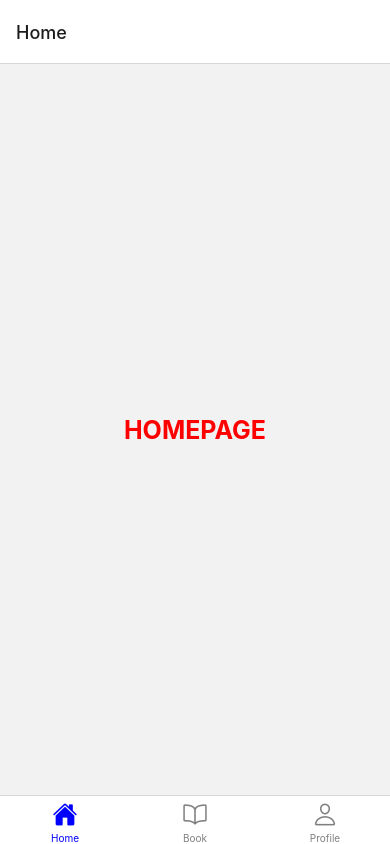
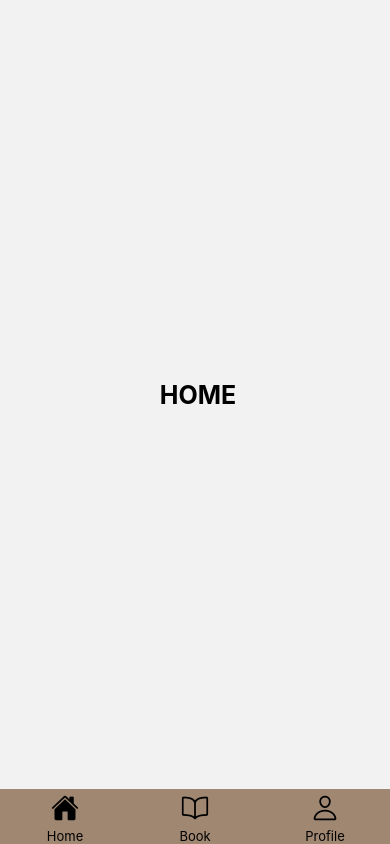
Before and after one commit to joaovarela14/SharedShelves, a React Native app: screen / in a window 390 px wide. Built offline with nearby package versions, Linux system fonts and the light colour scheme.

Commit message:
nav bar changes

```diff
--- a/App.js
+++ b/App.js
@@ -1,5 +1,6 @@
 import * as React from 'react';
 import MainContainer from './navigation/MainContainer';
+import { NavigationContainer } from '@react-navigation/native';
 import { StatusBar } from 'expo-status-bar';
 import { Button, StyleSheet, Text, View } from 'react-native';
 import { Linking } from 'react-native';
@@ -12,42 +13,6 @@ export default function App() {
   return (
    <MainContainer />
 
-    /*<View style={styles.container}>
-      <Text style={styles.title}>SharedShelves</Text>
-      <Text style={{ color: 'green' }}>Welcome to SharedShelves! </Text>
-      <Button color={'lightgreen'} title="Login" onPress={() => openURL('https://www.bertrand.pt/')} />
-      <Text style={{ color: 'blue' }}>Don't have an account? Register now! </Text>
-      <Button color={'lightblue'} title="Register" onPress={() => useNavigation.navigate('Pagina2.js')} />
 
 
-      <StatusBar style="auto" />
-    </View>*/
-  );
-}
-
-
-const openURL = (url) => {
-  // Use Linking to open the URL in the device's default browser
-  Linking.openURL(url)
-    .then(() => console.log('URL opened successfully'))
-    .catch((err) => console.error('An error occurred: ', err));
-};
-
-
-const styles = StyleSheet.create({
-  container: {
-    flex: 1,
-    backgroundColor: '#fff',
-    alignItems: 'center',
-    justifyContent: 'center'
-  },
-  title: {
-    fontSize: 25,
-    fontWeight: 'bold',
-    color: 'darkgreen',
-    alignItems: 'flex-start',
-    justifyContent: 'flex-start'
-
-  }
-
-});
+)};
--- a/navigation/MainContainer.js
+++ b/navigation/MainContainer.js
@@ -20,6 +20,7 @@ export default function MainContainer() {
     <NavigationContainer>
     <Tab.Navigator
       screenOptions={({ route }) => ({
+        headerShown: false,
         tabBarIcon: ({ focused, color, size }) => {
           let iconName;
 
@@ -27,22 +28,34 @@ export default function MainContainer() {
             iconName = focused ? 'home' : 'home-outline';
           } else if (route.name === BookScreenName) {
             iconName = focused ? 'book' : 'book-outline';
-            }
-            else if (route.name === ProfileScreenName) {
+          } else if (route.name === ProfileScreenName) {
             iconName = focused ? 'person' : 'person-outline';
           }
 
           // Return an Ionicons component with the correct icon name and styles
-            return <Ionicons name={iconName} size={size} color={color} />;
+          return <Ionicons name={iconName} size={28} color={'black'} />;
         },
+        tabBarStyle: {
+          backgroundColor: '#9F8772',
+          borderTopWidth: 0,
+          shadowOffset: { width: 0, height: 0 },
+          shadowOpacity: 0,
+          elevation: 0,
+          height: 55,
+
+        },
+        tabBarLabelStyle: {
+          fontSize: 13,
+        },
+        tabBarActiveTintColor: 'black',
+        tabBarInactiveTintColor: 'black',
       })}
-        tabBarOptions={{
-          activeTintColor: 'blue',
-          inactiveTintColor: 'gray',
-        }}>
+    >
+
         <Tab.Screen name={HomeScreenName} component={HomeScreen} />
         <Tab.Screen name={BookScreenName} component={BookScreen} />
         <Tab.Screen name={ProfileScreenName} component={ProfileScreen} />
+
       </Tab.Navigator>
     </NavigationContainer>
   );
--- a/navigation/screens/BooksScreen.js
+++ b/navigation/screens/BooksScreen.js
@@ -1,12 +1,10 @@
 import * as React from 'react';
 import { View, Text, TouchableOpacity } from 'react-native';
 
-export default function HomeScreen({ navigation }) {
+export default function BooksScreen({ navigation }) {
     return (
         <View style={{ flex: 1, alignItems: 'center', justifyContent: 'center' }}>
-        <TouchableOpacity onPress={() => navigation.navigate('Home')}>
-            <Text style={{ fontSize: 25, fontWeight: 'bold' }}>SharedShelves</Text>
-        </TouchableOpacity>
+    <Text style={{ fontSize: 25, fontWeight: 'bold' }}>BOOK</Text>
         </View>
     );
     }
--- a/navigation/screens/HomeScreen.js
+++ b/navigation/screens/HomeScreen.js
@@ -4,9 +4,7 @@ import { View, Text, TouchableOpacity } from 'react-native';
 export default function HomeScreen({ navigation }) {
   return (
     <View style={{ flex: 1, alignItems: 'center', justifyContent: 'center' }}>
-      <TouchableOpacity onPress={() => navigation.navigate('Home')}>
-        <Text style={{ color: 'red' ,fontSize: 25, fontWeight: 'bold' }}>HOMEPAGE</Text>
-      </TouchableOpacity>
+    <Text style={{ fontSize: 25, fontWeight: 'bold' }}> HOME</Text>
     </View>
   );
 }
--- a/navigation/screens/ProfileScreen.js
+++ b/navigation/screens/ProfileScreen.js
@@ -1,12 +1,13 @@
+import { NavigationContainer } from '@react-navigation/native';
 import * as React from 'react';
 import { View, Text, TouchableOpacity } from 'react-native';
 
-export default function HomeScreen({ navigation }) {
-    return (
-        <View style={{ flex: 1, alignItems: 'center', justifyContent: 'center' }}>
-        <TouchableOpacity onPress={() => navigation.navigate('Home')}>
-            <Text style={{ fontSize: 25, fontWeight: 'bold' }}>PROFILE</Text>
-        </TouchableOpacity>
-        </View>
-    );
-    }
+export default function ProfileScreen({ navigation }) {
+  return (
+        <View style={{ flex: 1, alignItems: 'flex-start', justifyContent: 'flex-start', paddingHorizontal: 20, paddingTop: 20 }}>
+      <Text style={{ fontSize: 25, fontWeight: 'bold' }}>Profile Screen</Text>
+
+    </View>
+
+  );
+}
```
Also changed, not shown: Pagina2.js (deleted, +0 -32 lines), Login.js (deleted), navigation/screens/Login.js (added). Lines whose indentation alone changed are shown as unchanged.
